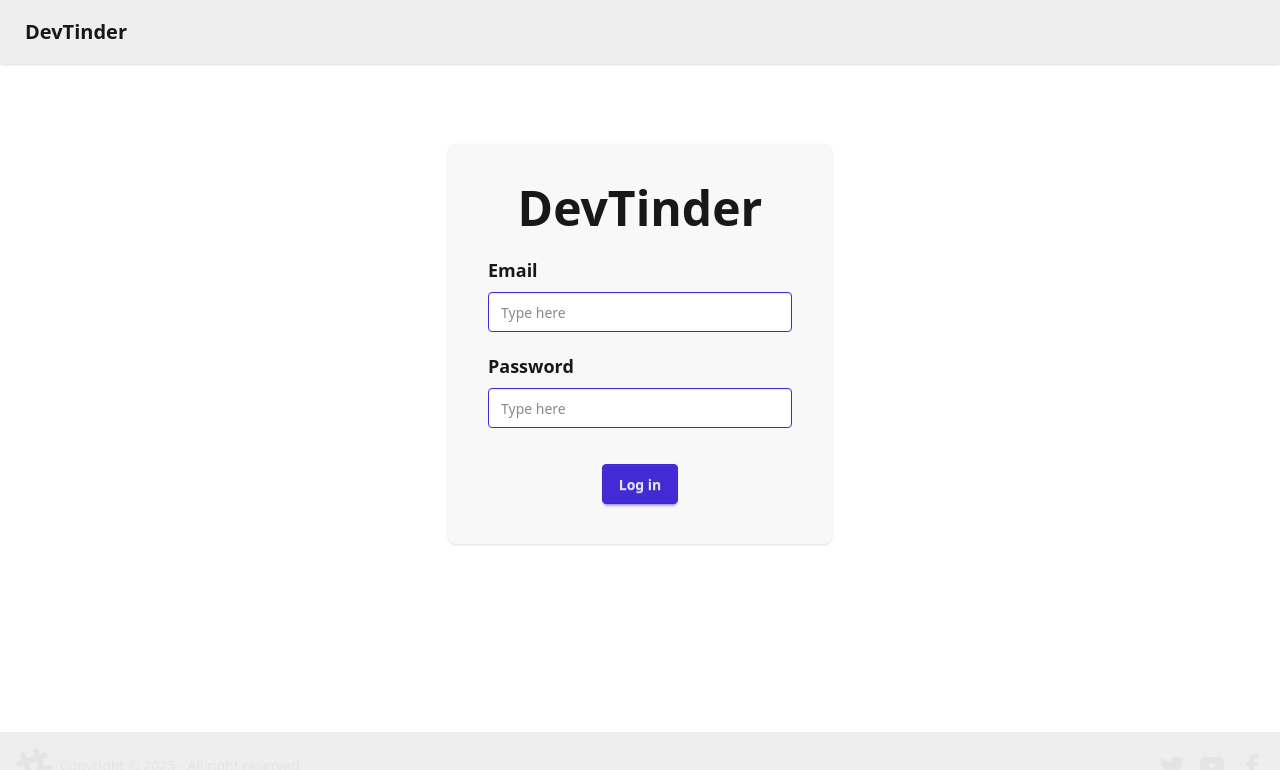
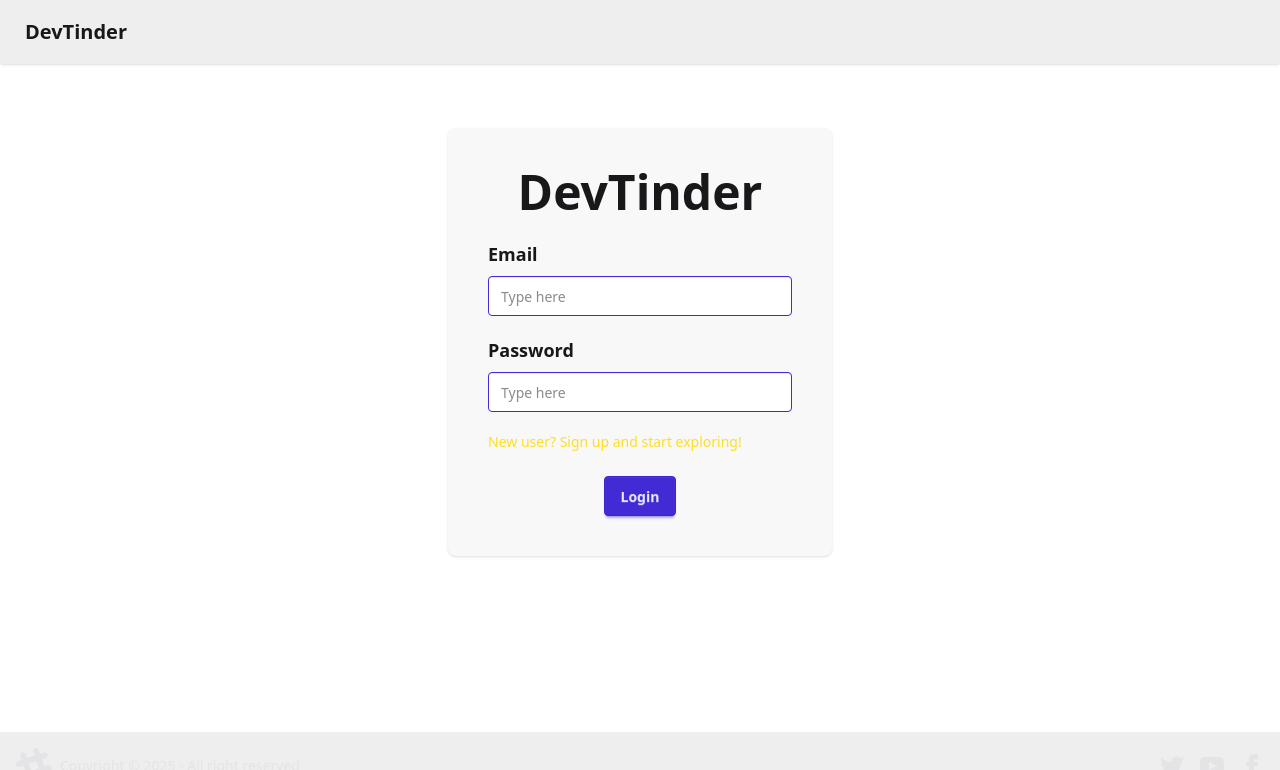
Before and after one commit to shaarma12/DevTinder-Frontend, a React (Vite) app: page /login in a window 1280 px wide. Shown: the top 770 px of the page. Built offline with nearby package versions, Linux system fonts and the light colour scheme; no server answers.

Commit message:
FEAT: sign up done

```diff
--- a/src/Components/EditProfileForm.jsx
+++ b/src/Components/EditProfileForm.jsx
@@ -138,7 +138,7 @@ const EditProfileForm = ({ userProfileData }) => {
         </div>
         <div className="card bg-base-200 w-96 shadow-sm flex mt-14 md:mt-8 lg:mt-9 xl:mt-24">
           <figure>
-            <img src={photoURL} alt="userImg" className="w-full h-full" />
+            <img src={photoURL} alt="userImg" className="w-full h-[27rem]" />
           </figure>
           <div className="card-body">
             <h2 className="card-title">{firstName + " " + lastName}</h2>
--- a/src/Components/Login.jsx
+++ b/src/Components/Login.jsx
@@ -6,8 +6,11 @@ import { addUser } from "../utils/userSlice";
 import { useNavigate } from "react-router-dom";
 
 const Login = () => {
+  const [trigger, settrigger] = useState(false);
   const [email, setEmail] = useState("");
   const [password, setPassword] = useState("");
+  const [firstName, setFirstName] = useState("");
+  const [lastName, setlastName] = useState("");
   const [error, setError] = useState("");
   const dispatch = useDispatch();
   const navigate = useNavigate();
@@ -30,15 +33,66 @@ const Login = () => {
       setError(err?.response?.data);
     }
   };
+  const handleSignup = async () => {
+    try {
+      const signupRes = await axios.post(
+        BASE_URL + "/auth/signup",
+        {
+          email,
+          password,
+          firstName,
+          lastName,
+        },
+        {
+          withCredentials: true,
+        }
+      );
+      dispatch(addUser(signupRes?.data?.data));
+      navigate("/profile");
+    } catch (err) {
+      console.error(err);
+      setError(err?.response?.data);
+    }
+  };
 
   return (
-    <div className="flex justify-center items-center mt-4 md:mt-12 lg:mt-12 xl:mt-36">
+    <div className="flex justify-center items-center my-32">
       <div className="card w-96 bg-base-200 card-xl shadow-sm">
         <div className="card-body">
           <div className="flex justify-center items-center">
-            <h2 className="card-title text-5xl">DevTinder</h2>
+            <h2 className="card-title text-5xl mb-2">DevTinder</h2>
           </div>
-          <fieldset className="fieldset mt-2">
+          {trigger === true && (
+            <>
+              <fieldset className="fieldset">
+                <legend className="fieldset-legend text-lg">First Name</legend>
+                <input
+                  type="firstName"
+                  className="input input-primary"
+                  placeholder="Type here"
+                  value={firstName}
+                  onChange={(e) => {
+                    setFirstName(e.target.value);
+                    setError("");
+                  }}
+                />
+              </fieldset>
+              <fieldset className="fieldset">
+                <legend className="fieldset-legend text-lg">Last Name</legend>
+                <input
+                  type="lastName"
+                  className="input input-primary"
+                  placeholder="Type here"
+                  value={lastName}
+                  onChange={(e) => {
+                    setlastName(e.target.value);
+                    setError("");
+                  }}
+                />
+              </fieldset>
+            </>
+          )}
+          <fieldset className="fieldset">
             <legend className="fieldset-legend text-lg">Email</legend>
             <input
               type="email"
@@ -65,9 +119,20 @@ const Login = () => {
             />
           </fieldset>
           <p className="text-red-500 text-sm">{error}</p>
+          <p
+            className="text-sm text-yellow-300 cursor-pointer"
+            onClick={() => settrigger(!trigger)}
+          >
+            {trigger
+              ? "Existing user? Sign in!"
+              : "New user? Sign up and start exploring!"}
+          </p>
           <div className="justify-center card-actions mt-4">
-            <button className="btn btn-primary" onClick={handleLogin}>
-              Log in
+            <button
+              className="btn btn-primary"
+              onClick={trigger ? handleSignup : handleLogin}
+            >
+              {trigger ? "Sign up" : "Login"}
             </button>
           </div>
         </div>
```
